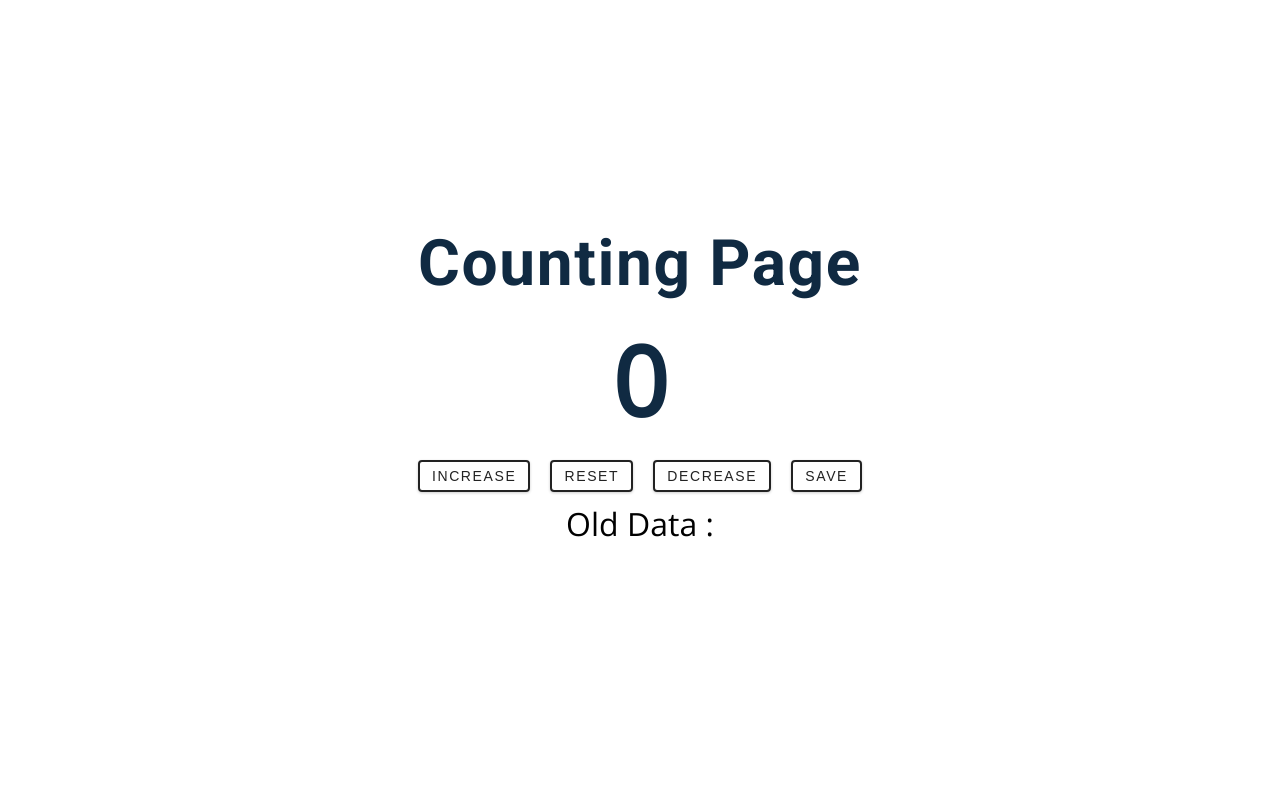
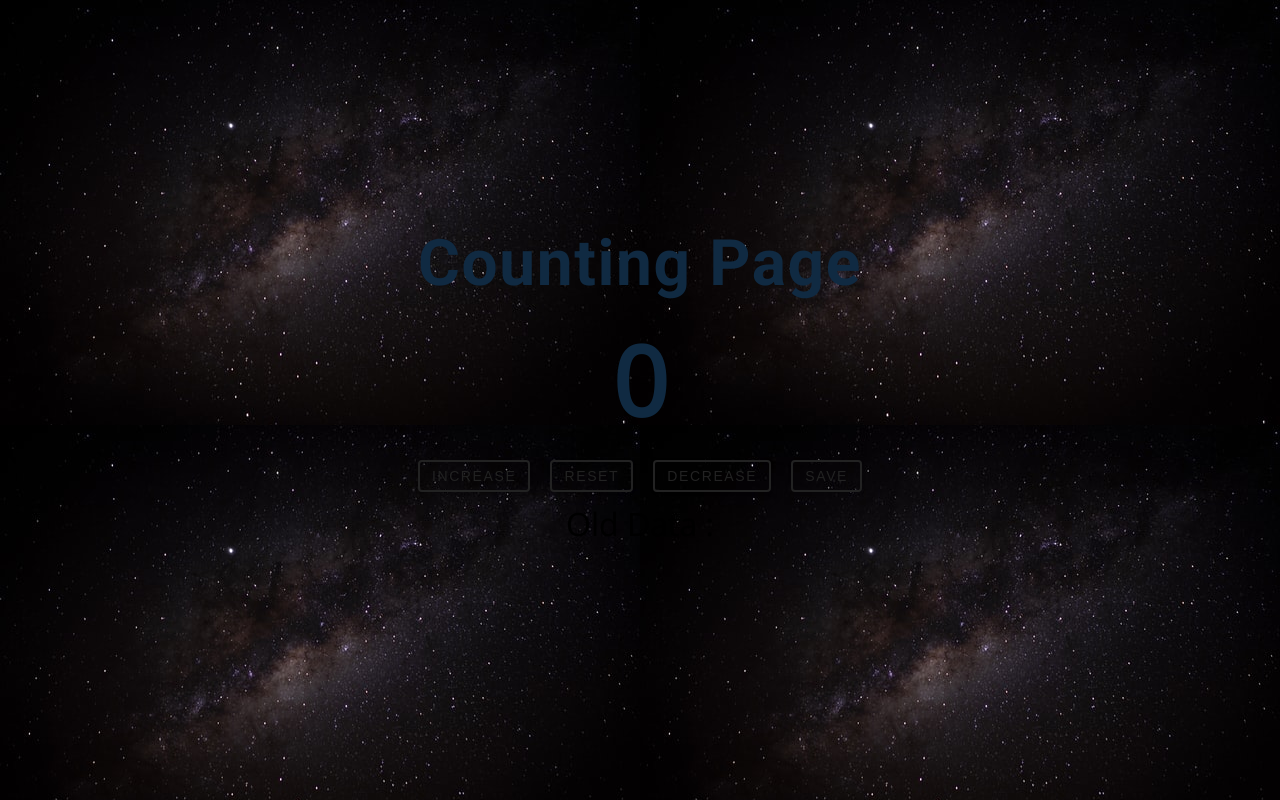
Before and after one commit to idevmou/countingwebapp, a plain HTML site: page index.html in a window 1280 px wide. Drawn offline with nearby package versions, Linux system fonts and the light colour scheme.

Commit message:
Update style.css

```diff
--- a/style.css
+++ b/style.css
@@ -68,7 +68,7 @@ Global Styles
 }
 body {
   font-family: var(--ff-secondary);
-  background-image: url("bg.jfif");
+  background-image: url("bg.jpg");
   color: var(--clr-grey-1);
   line-height: 1.5;
   font-size: 0.875rem;
```
